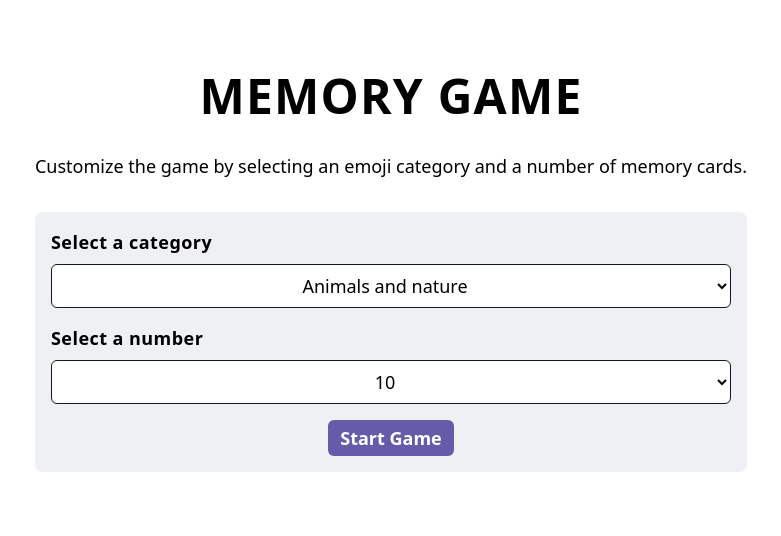
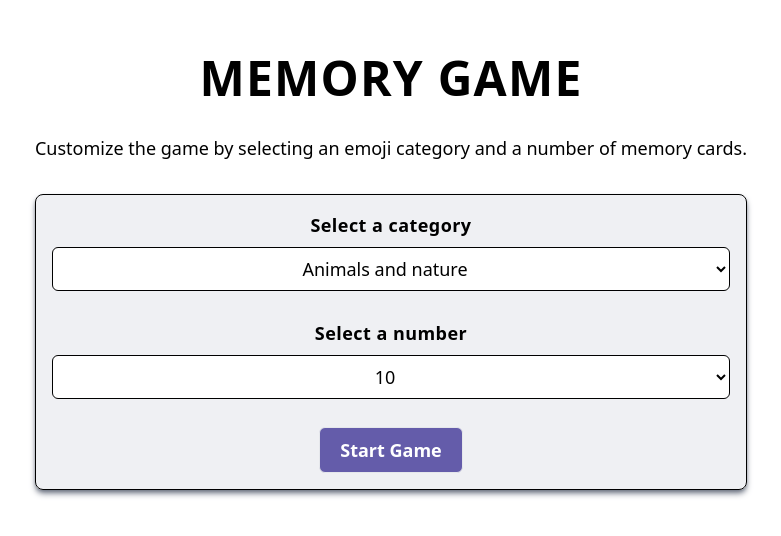
Before and after one commit to Dtorosian/memory-images, a React (Vite) app: page / in a window 1280 px wide. Shown: the part 128-664 px from the top of the page, without its empty margins (249-1030 px from the left). Built offline with nearby package versions, Linux system fonts and the light colour scheme.

Commit message:
Refactor memory game components for improved styling and functionality; update button handlers and enhance user interaction

```diff
--- a/index.html
+++ b/index.html
@@ -6,7 +6,7 @@
     <meta name="viewport" content="width=device-width, initial-scale=1.0" />
     <title>Memory Cards</title>
   </head>
-  <body class="font-sans bg-white text-black">
+  <body class="font-arial bg-white text-black">
     <div id="root"></div>
     <script type="module" src="/src/main.jsx"></script>
   </body>
--- a/package.json
+++ b/package.json
@@ -11,7 +11,9 @@
   },
   "dependencies": {
     "html-entities": "^2.5.2",
+    "motion": "^12.5.0",
     "react": "^19.0.0",
+    "react-confetti-boom": "^1.1.2",
     "react-dom": "^19.0.0"
   },
   "devDependencies": {
--- a/src/App.jsx
+++ b/src/App.jsx
@@ -120,13 +120,13 @@ export default function App() {
             {!isGameOn && !isError &&
                 <StartPage
                     onSubmit={startGame}
-                    onClick={handleFormChange}
+                    onChange={handleFormChange}
                     primaryColor={primaryColor}
                 />
             }
             {isGameOn && !areAllCardsMatched &&
                 <AssistiveTechInfo emojisData={emojisData} matchedCards={matchedCards} />}
-            {areAllCardsMatched && <GameOver onClick={resetGame} />}
+            {areAllCardsMatched && <GameOver onClick={resetGame} primaryColor={primaryColor} />}
             {isGameOn &&
                 <MemoryCard
                     onClick={turnCard}
--- a/src/components/EmojiButton.jsx
+++ b/src/components/EmojiButton.jsx
@@ -1,4 +1,5 @@
 import { decodeEntity } from 'html-entities'
+import { motion } from "motion/react"
 
 export default function EmojiButton({
     emoji,
@@ -8,27 +9,30 @@ export default function EmojiButton({
     index,
     primaryColor
 }) {
-    const btnContent = selectedCardEntry || matchedCardEntry ? decodeEntity(emoji.htmlCode[0]) : "❔"
 
     const btnStyle =
-        matchedCardEntry ? "bg-opacity-60" :
-        selectedCardEntry ? "bg-opacity-90" :
-        ""
+        matchedCardEntry ? "bg-gray-100 text-opacity-100 border-black" :
+        selectedCardEntry ? "bg-opacity-90 text-opacity-100 border-sky-200" :
+        "hover:border-sky-200 cursor-pointer"
 
     const btnAria =
         matchedCardEntry ? `${decodeEntity(emoji.name)}. Matched.` :
         selectedCardEntry ? `${decodeEntity(emoji.name)}. Not matched yet.` :
         "Card upside down."
 
+    const hiddenCardScale = matchedCardEntry || selectedCardEntry ? 1 : 1.1
+
     return (
+        <motion.div whileHover={{ scale: hiddenCardScale }}>
             <button
-            className={`${primaryColor} text-black font-semibold border-2 rounded-md cursor-pointer p-2 py-4 w-full h-full transition duration-150 ease-in-out  md:text-6xl sm:text-4xl ${btnStyle}`}
+                className={`${primaryColor} text-black text-4xl font-semibold text-opacity-0 border-2 rounded-md px-1 py-5 w-full h-full transition duration-150 ease-in-out  md:text-6xl lg:px-2 lg:py-8 ${btnStyle} shadow-md shadow-gray-400`}
                 onClick={selectedCardEntry ? null : onClick}
                 disabled={matchedCardEntry}
                 aria-label={`Position ${index + 1}: ${btnAria}`}
                 aria-live="polite"
                 >
-            {btnContent}
+                {decodeEntity(emoji.htmlCode[0])}
             </button>
+        </motion.div>
     )
 }
--- a/src/components/GameOver.jsx
+++ b/src/components/GameOver.jsx
@@ -1,7 +1,7 @@
 import { useEffect, useRef } from 'react'
 import RegularButton from './RegularButton'
 
-export default function GameOver({ onClick }) {
+export default function GameOver({ onClick, primaryColor }) {
     const divRef = useRef(null)
 
     useEffect(() => {
@@ -9,15 +9,15 @@ export default function GameOver({ onClick }) {
     }, [])
 
     return (
-        <div
-            className="flex flex-col gap-4 bg-gray-600 text-yellow-600 font-bold tracking-wide rounded-lg py-6 px-8 border border-slate-900 shadow-md shadow-gray-500"
+        <section
+            className="flex flex-col justify-center items-center text-center gap-4 bg-gray-200 text-black font-bold tracking-wide rounded-lg py-6 w-11/12 border border-black shadow-md shadow-gray-500 v lg:w-1/2"
             tabIndex={0}
             ref={divRef}
         >
             <p className="text-lg my-1 mx-3">You've matched all the memory cards!</p>
-            <RegularButton onClick={onClick}>
+            <RegularButton onClick={onClick} primaryColor={primaryColor}>
                 Play again
             </RegularButton>
-        </div>
+        </section>
     )
 }
--- a/src/components/MemoryCard.jsx
+++ b/src/components/MemoryCard.jsx
@@ -6,7 +6,7 @@ export default function MemoryCard({ onClick, data, selectedCards, matchedCards,
         const matchedCardEntry = matchedCards.find(emoji => emoji.index === index)
 
         return (
-            <li key={index} className={`list-none lg:m-3 rounded-lg lg:w-full lg:h-full`}>
+            <li key={index} className={` list-none rounded-lg lg:w-full lg:h-full`}>
                 <EmojiButton
                     emoji={emoji}
                     onClick={() => onClick(emoji.name, index)}
--- a/src/components/RegularButton.jsx
+++ b/src/components/RegularButton.jsx
@@ -1,7 +1,7 @@
 export default function RegularButton({ children, onClick, primaryColor }) {
     return (
         <button
-            className={`${primaryColor} text-white font-semibold rounded-md cursor-pointer w-max my-0 mx-auto py-1 px-3 transition duration-150 ease-in-out hover:bg-opacity-70 hover:text-black`}
+            className={`${primaryColor} text-white font-semibold rounded-md cursor-pointer border mx-auto py-2 px-5 transition duration-150 ease-in-out hover:bg-opacity-70 hover:text-black`}
             onClick={onClick}
         >
             {children}
--- a/src/components/Select.jsx
+++ b/src/components/Select.jsx
@@ -1,15 +1,15 @@
 import { data } from '../data/data'
 import Option from './Option'
 
-export default function Select({ handleChange }) {
+export default function Select({ onChange }) {
     const selectEl = Object.entries(data).map(([ key, value ]) => (
-        <div key={key} className="flex flex-col gap-2 text-black">
-            <label className='font-bold tracking-wide' htmlFor={key}>Select a {key}</label>
+        <div key={key} className="flex flex-col gap-2 text-black mb-3">
+            <label className='font-bold tracking-wide text-center' htmlFor={key}>Select a {key}</label>
             <select
-                className='bg-white text-black text-center p-2 border border-slate-900 rounded-md cursor-pointer transition duration-150 ease-in-out hover:bg-gray-100  focus:bg-white focus:text-black focus:shadow-sm'
+                className={`bg-white text-black text-center p-2 border border-black rounded-md cursor-pointer transition duration-150 ease-in-out hover:bg-gray-100  focus:bg-white focus:text-black focus:shadow-sm`}
                 name={key}
                 id={key}
-                onChange={handleChange}
+                onChange={onChange}
             >
                 <Option valueArray={value} />
             </select>
--- a/src/components/StartPage.jsx
+++ b/src/components/StartPage.jsx
@@ -1,15 +1,15 @@
 import RegularButton from './RegularButton'
 import Select from './Select'
 
-export default function StartPage({ onSubmit, onClick, primaryColor }) {
+export default function StartPage({ onSubmit, onChange, primaryColor }) {
     return (
         <div className="flex flex-col justify-center gap-8 text-start">
             <p className="text-lg text-center">
                 Customize the game by selecting an emoji category and a number of memory cards.
             </p>
             <form className={`flex flex-col gap-4 bg-gray-200 bg-opacity-60 text-black
-             rounded-lg text-lg p-4 `}>
-                <Select onClick={onClick} />
+             rounded-lg text-lg p-4 border border-black shadow-md shadow-gray-500 `}>
+                <Select onChange={onChange} />
                 <RegularButton onClick={onSubmit} primaryColor={primaryColor}>
                     Start Game
                 </RegularButton>
--- a/src/data/data.js
+++ b/src/data/data.js
@@ -33,9 +33,6 @@ export const data = {
         },
         {
             value: "40"
-        },
-        {
-            value: "50"
-        },
+        }
     ]
 }
```
Also changed, not shown: 1 other file (tests, documents, lock files or other folders). Lines whose indentation alone changed are shown as unchanged.
